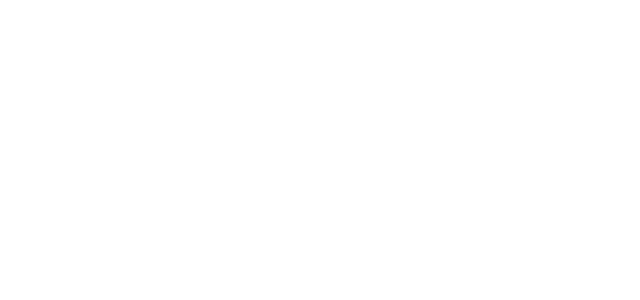
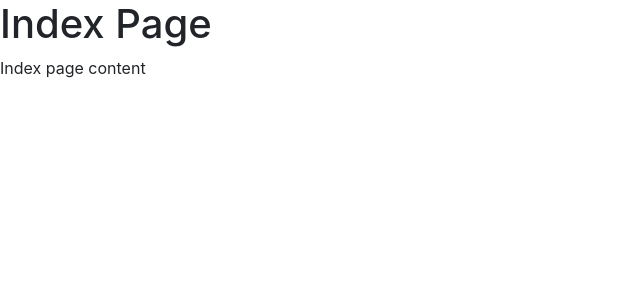
Before and after one commit to suichanwa/upgreat, a Nuxt app: page / in a window 1280 px wide. Shown: the top 300 px of the page, without its empty margins (0-640 px from the left). Built offline with nearby package versions, Linux system fonts and the light colour scheme.

Commit message:
Update index.vue

```diff
--- a/pages/index.vue
+++ b/pages/index.vue
@@ -1,4 +1,8 @@
 <template>
+  <div>
+    <h1>Index Page</h1>
+    <p>Index page content</p>
+  </div>
 </template>
 
 <script>
```
